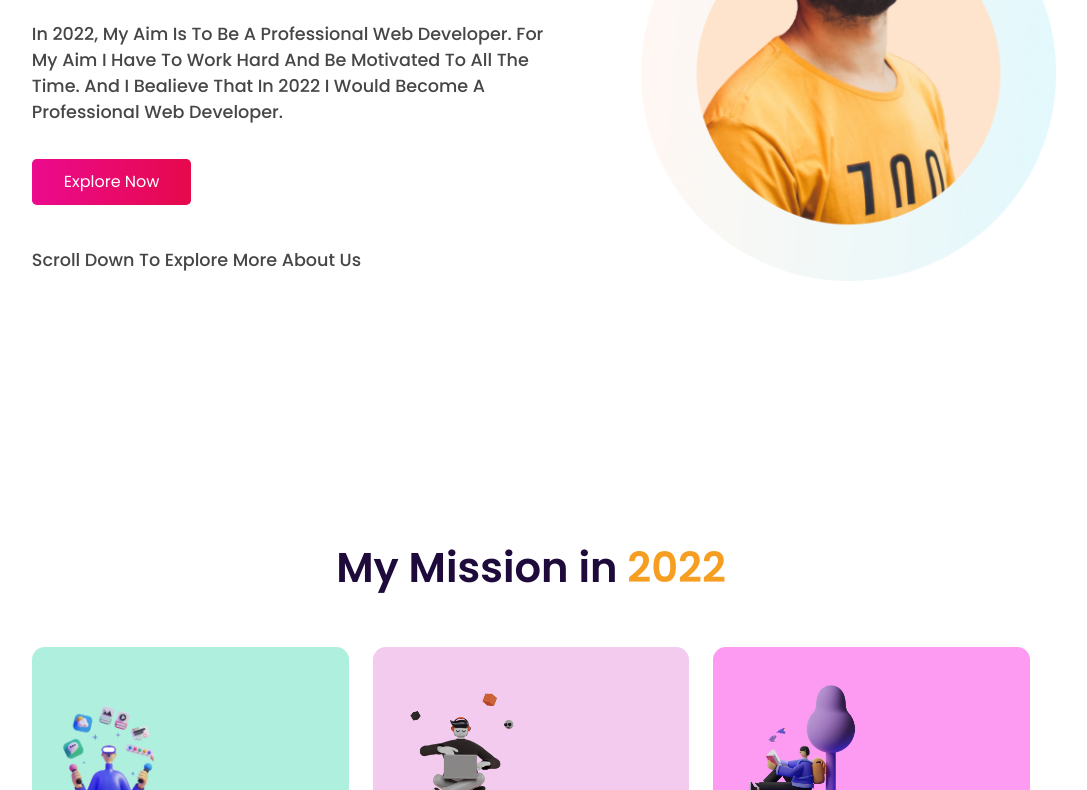
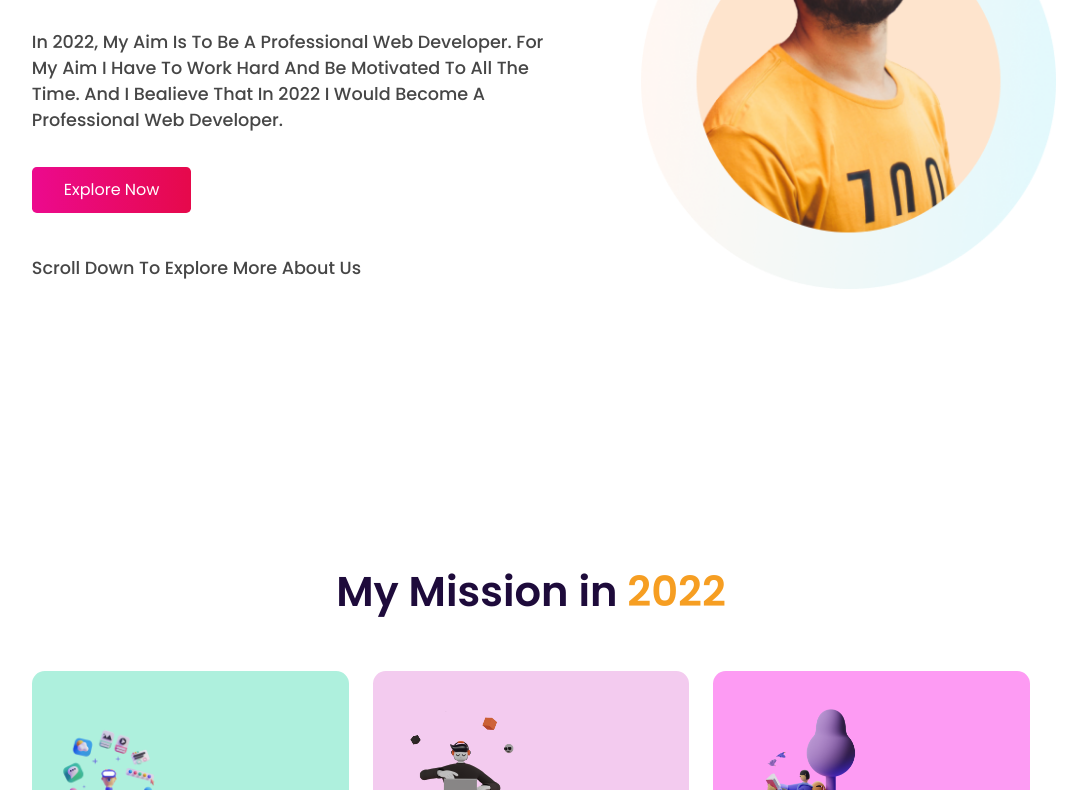
Before and after one commit to Sumon-Datta/mission2022, a plain HTML site: page index.html in a window 1280 px wide. Shown: the part 280-1070 px from the top of the page, without its empty margins (109-1196 px from the left). Drawn offline with Linux system fonts and the light colour scheme.

Commit message:
eight commit

```diff
--- a/css/style.css
+++ b/css/style.css
@@ -18,7 +18,7 @@ html{
 }
 
 section{
-    padding: 2rem 11%;
+    padding: 2.5rem 11%;
 }
 
 .header{
```
